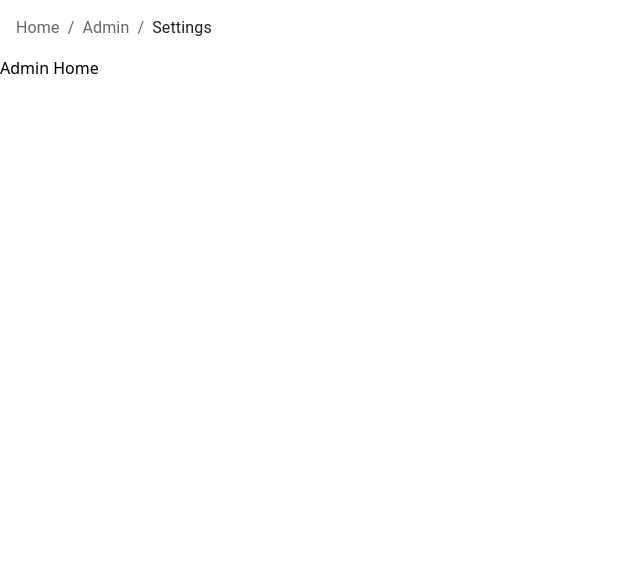
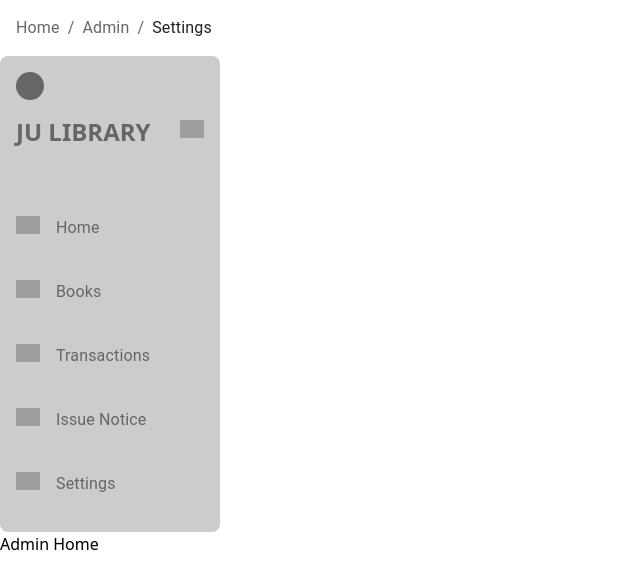
Before and after one commit to td1128/Library_Management_System, a React (Vite) app: page /admin in a window 1280 px wide. Shown: the top 588 px of the page, without its empty margins (0-640 px from the left). Built offline with nearby package versions, Linux system fonts and the light colour scheme; grey boxes are pictures that could not be loaded.

Commit message:
FEAT: Updated routes, craeted user,admin layouts - Created User and Admin Layout and integrated navbar - Updated React Router for layout - Deleted unused imports

```diff
--- a/src/main.jsx
+++ b/src/main.jsx
@@ -2,11 +2,6 @@ import React from 'react'
 import ReactDOM from 'react-dom/client'
 import App from './App.jsx'
 import './index.css'
-// import  Breadcrumbs  from './common_components/breadcrumbs/BreadCrumbs.jsx'
-// import router from './routes/Router.jsx'
-// import { RouterProvider } from 'react-router-dom'
-
-
 
 ReactDOM.createRoot(document.getElementById('root')).render(
   <React.StrictMode>
--- /dev/null
+++ b/src/routes/AdminLayout.jsx
@@ -0,0 +1,13 @@
+import { Outlet } from 'react-router-dom'
+import AdminNavbar from '../common_components/Navbar/AdminNavbar'
+
+const AdminLayout = () => {
+  return (
+    <div className="flex flex-grow w-full">
+      <AdminNavbar />
+      <Outlet />
+    </div>
+  )
+}
+
+export default AdminLayout
--- a/src/routes/Routers.jsx
+++ b/src/routes/Routers.jsx
@@ -1,23 +1,23 @@
-import { Route, createBrowserRouter, createRoutesFromElements } from "react-router-dom";
-import { UserHome } from "../pages/user";
-import { AdminHome } from "../pages/admin";
-import { Routes } from "react-router-dom";
-
+import { Route, Routes } from 'react-router-dom'
+import { Help, Profile, UserHome } from '../pages/user';
+import { AdminHome, Transaction, Settings } from '../pages/admin';
+import UserLayout from './UserLayout';
+import AdminLayout from './AdminLayout';
 
 const Routers = () => {
   return (
     <Routes>
       <Route path="/">
         <Route index element={<h1> Library Management System </h1>} />
-            <Route path="user">
+        <Route path="/user/*" element={<UserLayout />}>
           <Route index element={<UserHome />} />
-              {/* <Route path="profile" element={<Profile />} /> */}
-              {/* <Route path="help" element={<Help />} /> */}
+          <Route path="profile" element={<Profile />} />
+          <Route path="help" element={<Help />} />
         </Route>
-            <Route path="admin">
+        <Route path="/admin/*" element={<AdminLayout />}>
           <Route index element={<AdminHome />} />
-              {/* <Route path="transaction" element={<Transaction />} /> */}
-              {/* <Route path="settings" element={<Settings />} /> */}
+          <Route path="transaction" element={<Transaction />} />
+          <Route path="settings" element={<Settings />} />
         </Route>
       </Route>
     </Routes>
--- /dev/null
+++ b/src/routes/UserLayout.jsx
@@ -0,0 +1,13 @@
+import { Outlet } from 'react-router-dom'
+import UserNavbar from '../common_components/Navbar/UserNavbar'
+
+const UserLayout = () => {
+  return (
+    <div className="flex flex-grow w-full">
+      <UserNavbar />
+      <Outlet />
+    </div>
+  )
+}
+
+export default UserLayout
```
Also changed, not shown: src/App.jsx (+2 -5 lines). Lines whose indentation alone changed are shown as unchanged.
